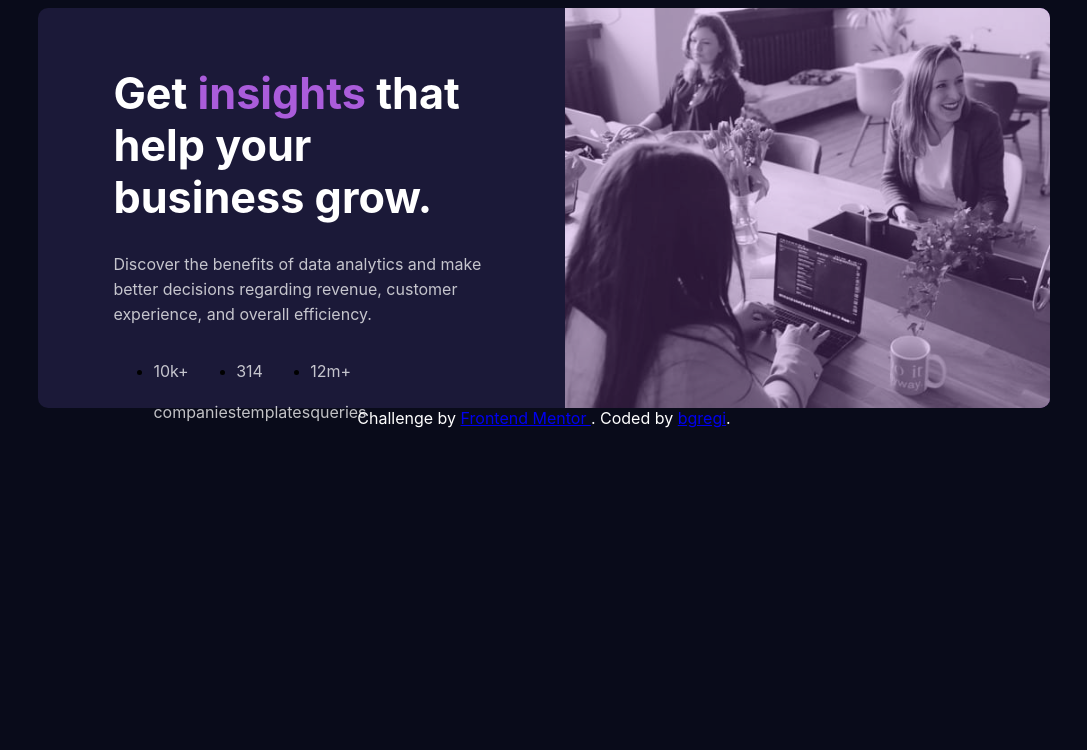
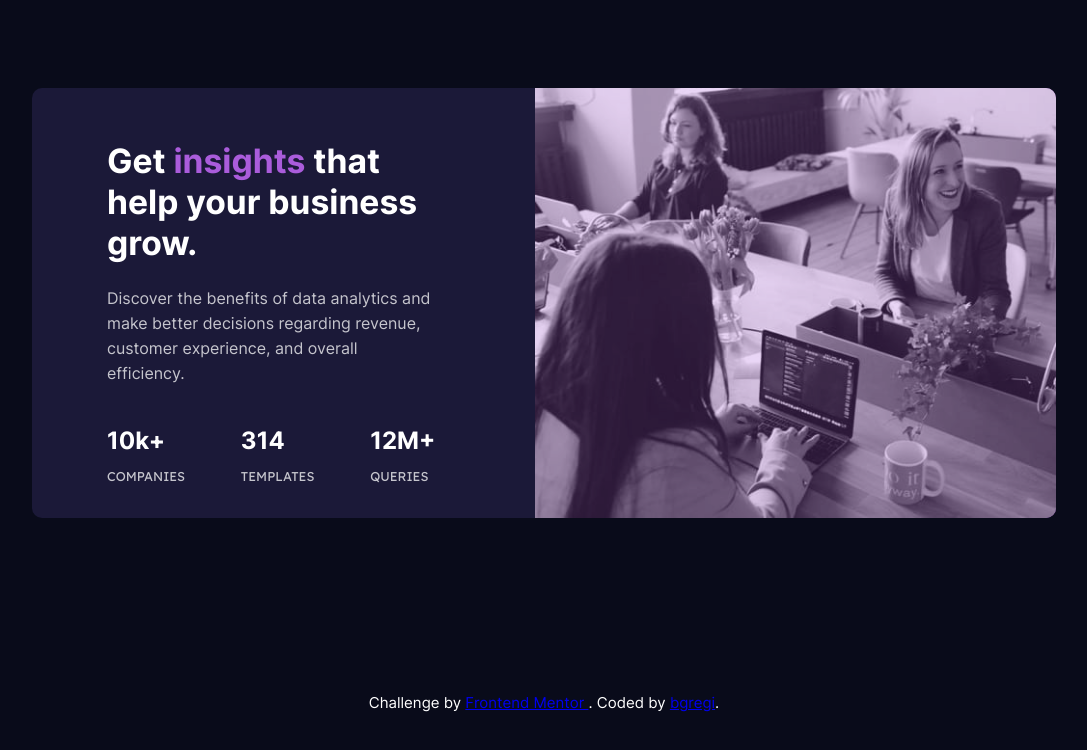
Before and after one commit to bgregi/fm-stats-preview-card, a plain HTML site: page index.html in a window 1280 px wide. Shown: the whole page, without its empty margins (96-1183 px from the left). Drawn offline with Linux system fonts and the light colour scheme; a web font is replaced by a local one.

Commit message:
Final changes in CSS

```diff
--- a/css/styles.css
+++ b/css/styles.css
@@ -1,19 +1,22 @@
 @font-face {
     font-family: "Inter";
-    src: url(https://fonts.google.com/specimen/Inter);
+    src: url(../fonts/Inter-VariableFont_slnt\,wght.ttf);
 }
 
 @font-face {
     font-family: "Lexend Deca";
-    src: url(https://fonts.google.com/specimen/Lexend+Deca);
+    src: url(../fonts/LexendDeca-Regular.ttf);
 }
 
 
 body {
     background-color: hsl(233, 47%, 7%);
+    height: 100vh;
+    margin: 0;
+    font-size: 15px;
     display: flex;
     flex-direction: column;
-    justify-content: center;
+    justify-content: space-around;
     align-items: center;
 }
 
@@ -26,10 +29,10 @@ body {
 
 .main-text {
     background-color: hsl(244, 38%, 16%);
-    padding: 30px 75px 0px 75px;
+    padding: 30px 100px 0px 75px;
     border-style: hidden;
     border-radius: 10px 0px 0px 10px;
-    height: 370px;
+    height: 400px;
 
 }
 
@@ -37,7 +40,7 @@ h1 {
     font-family: Inter, sans-serif;
     font-weight: 700;
     color: white;
-    font-size: 2.7rem;
+    font-size: 2.1rem;
 }
 
 h1 strong {
@@ -45,23 +48,42 @@ h1 strong {
 }
 
 
-.main-text p {
+.main-text .main-paragraph {
     color: hsla(0, 0%, 100%, 0.75);
     font-family: Inter, sans-serif;
+    font-size: 1rem;
     font-weight: 400;
     line-height: 25px;
 }
 
 .main-text ul {
+    padding: 0;
+    list-style-type: none;
     display: flex;
+    justify-content: space-between;
+}
 
+.main-text .li-stats {
+    font-family: Inter, sans-serif;
+    color: white;
+    font-weight: 700;
+    font-size: 1.5rem;
+    margin-bottom: 7px;
+}
+
+.main-text .li-description {
+    color: hsla(0, 0%, 100%, 0.75);
+    font-family: Lexend Deca, sans-serif;
+    text-transform: uppercase;
+    font-size: .8rem;
+    font-weight: 400;
 }
 
 .img-container {
     background: hsl(277, 64%, 61%);
     border-style: hidden;
     border-radius: 0px 10px 10px 0px;
-    height: 400px;
+    height: 430px;
 }
 
 .img-container img {
--- a/index.html
+++ b/index.html
@@ -24,7 +24,7 @@
                     Get <strong>insights</strong> that help your business grow.
                 </h1>
 
-                <p>
+                <p class="main-paragraph">
                     Discover the benefits of data analytics and make better
                     decisions regarding revenue, customer experience, and
                     overall efficiency.
@@ -33,20 +33,20 @@
                 <ul>
                     <li>
                         <div>
-                            <p>10k+</p>
-                            <p>companies</p>
+                            <p class="li-stats">10k+</p>
+                            <p class="li-description">companies</p>
                         </div>
                     </li>
                     <li>
                         <div>
-                            <p>314</p>
-                            <p>templates</p>
+                            <p class="li-stats">314</p>
+                            <p class="li-description">templates</p>
                         </div>
                     </li>
                     <li>
                         <div>
-                            <p>12m+</p>
-                            <p>queries</p>
+                            <p class="li-stats">12M+</p>
+                            <p class="li-description">queries</p>
                         </div>
                     </li>
                 </ul>
```
Also changed, not shown: fonts/Inter-VariableFont_slnt,wght.ttf (added), fonts/LexendDeca-Regular.ttf (added), static/Inter-Black.ttf (added), static/Inter-Bold.ttf (added), static/Inter-ExtraBold.ttf (added), static/Inter-ExtraLight.ttf (added), static/Inter-Light.ttf (added), static/Inter-Medium.ttf (added), static/Inter-Regular.ttf (added), static/Inter-SemiBold.ttf (added), static/Inter-Thin.ttf (added), 1 other file.
